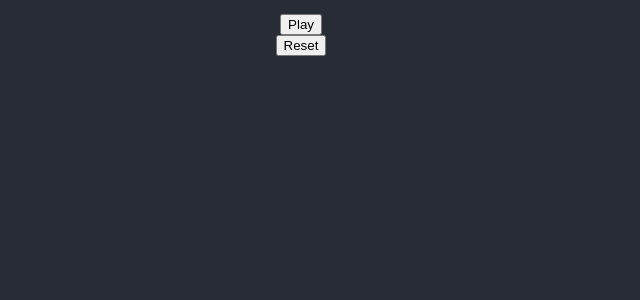
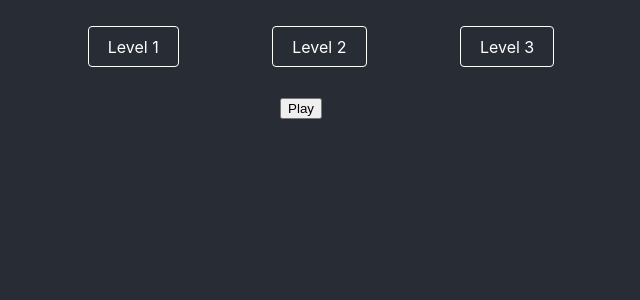
Before and after one commit to marekdano/spell-it-app, a React (Create React App) app: page / in a window 1280 px wide. Shown: the top 300 px of the page, without its empty margins (339-979 px from the left). Built offline with nearby package versions, Linux system fonts and the light colour scheme; the HTML template or start-up script is replaced by a standard one.

Commit message:
Add function to generate words in the App component when clicking on level buttons.

```diff
--- a/src/App.js
+++ b/src/App.js
@@ -1,4 +1,4 @@
-import React from 'react';
+import React, {useState} from 'react';
 import './App.css';
 import {wordsWithLevels} from './source';
 
@@ -29,12 +29,25 @@ const playWord = (word) => {
 }
 
 function App() {
+  const [words, setWords] = useState([]);
+
+  const startGame = (level) => {
+    setWords(generateListOfWords(level, 10));
+  }
+
   return (
     <main>
+      <section className="levels">
+        <ul>
+          <li onClick={() => startGame('level1')}>Level 1</li>
+          <li onClick={() => startGame('level2')}>Level 2</li>
+          <li onClick={() => startGame('level3')}>Level 3</li>
+        </ul>
+      </section>
       <section className="btns">
         <button onClick={() => playWord(wordsWithLevels['level1'][1])}>Play</button>
-        <button>Reset</button>
       </section>
+      {words.toString()}
     </main>
   );
 }
```
